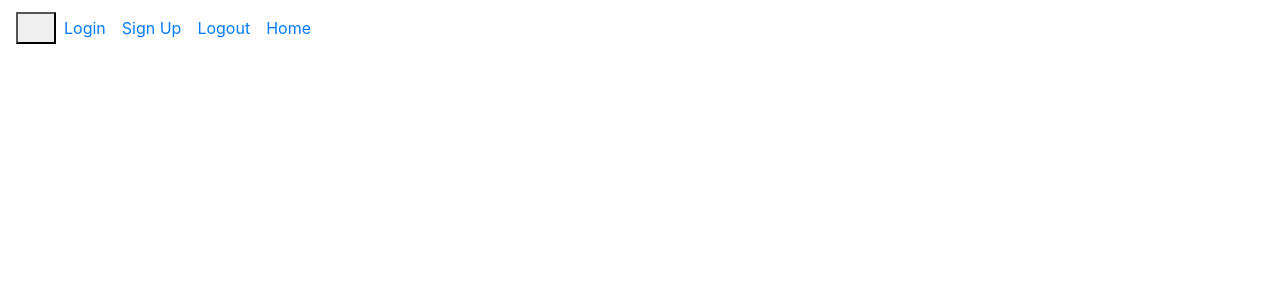
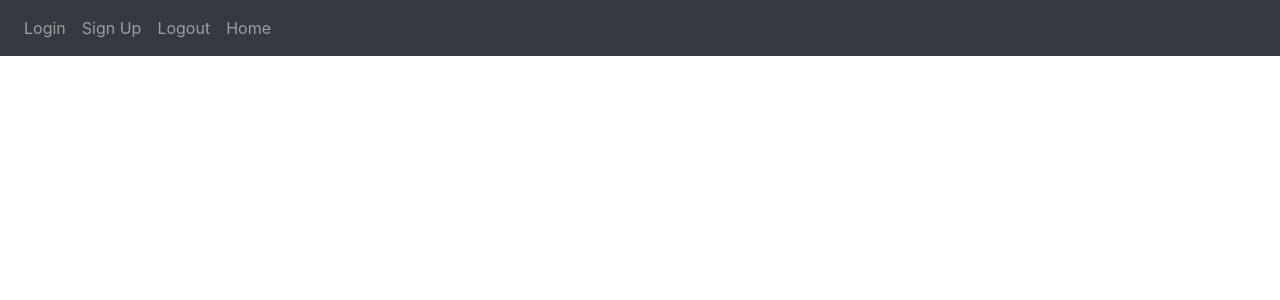
Before and after one commit to Temberlane/hangtime, a Flask app: page / in a window 1280 px wide. Shown: the top 300 px of the page. Run offline with Flask 3, Linux system fonts and the light colour scheme; some libraries are stand-ins or nearby versions.

Commit message:
added working navbar

```diff
--- a/website/templates/base.html
+++ b/website/templates/base.html
@@ -18,9 +18,9 @@
     <title>{% block title %}Home{% endblock %}</title>
   </head>
   <body>
-    <nav class="navbar navbar-expand-lg" navbar-dark bg-dark>
+    <nav class="navbar navbar-expand-lg navbar-dark bg-dark">
       <button
-        class="navbar-toggle"
+        class="navbar-toggler"
         type="button"
         data-toggle="collapse"
         data-target="#navbar"
```
